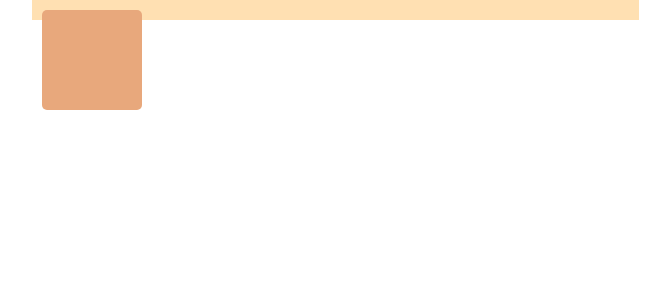
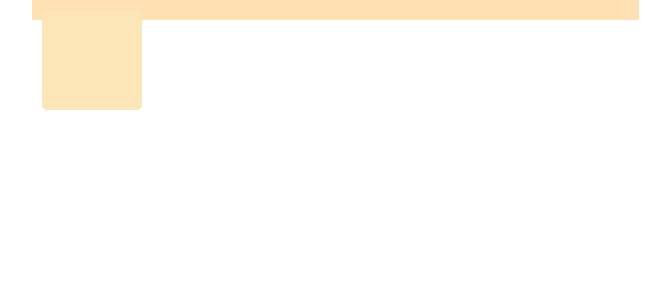
Before and after one commit to robertlato/chatter, a PHP site: page /templates/search.php in a window 1280 px wide. Shown: the part 100-400 px from the top of the page, without its empty margins (305-975 px from the left). Run offline with PHP 8.4, Linux system fonts and the light colour scheme; the visitor is signed in with stand-in values (Sample User, id 1); data that the repository does not hold is empty.

Commit message:
Popraw css

```diff
--- a/css/light-theme.css
+++ b/css/light-theme.css
@@ -59,7 +59,7 @@ h2 {
 
 #users {
     float: left;
-    background: #E8A87C;
+    background: #fce5b7;
     padding: 50px;
     border-radius: 5px;
 }
```
